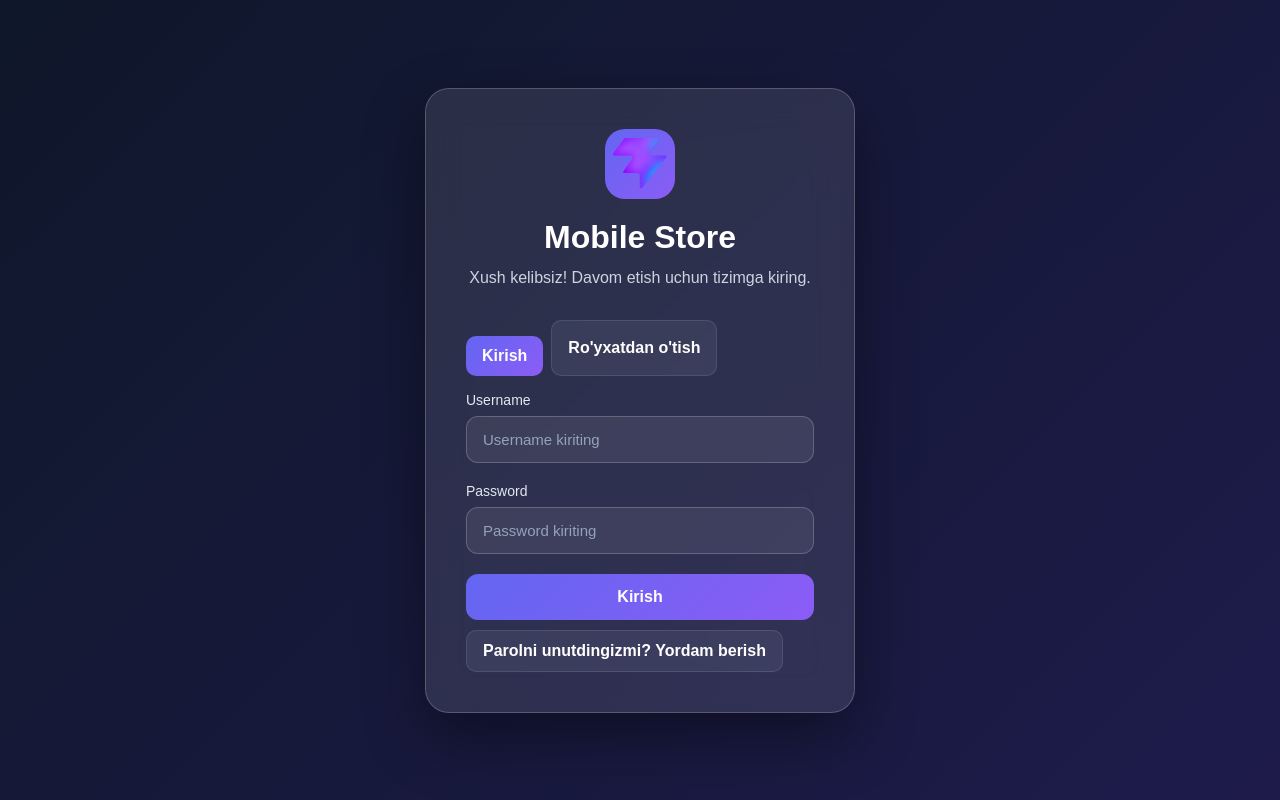
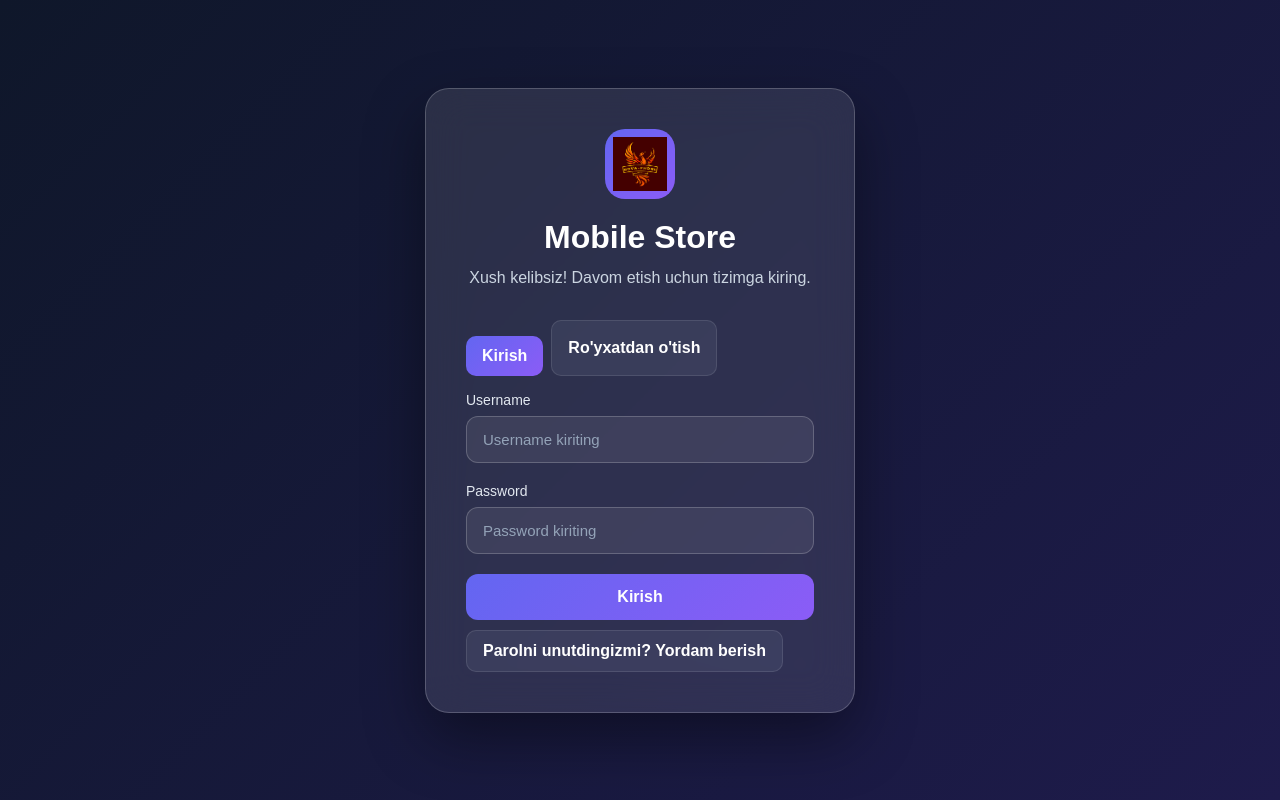
Before and after one commit to bekmurod2024gl-dev/NOVA-PHONE, a React (Vite) app: page / in a window 1280 px wide. Built offline with nearby package versions, Linux system fonts and the light colour scheme; no server answers.

Commit message:
Use discovered PNG logo asset

```diff
--- a/index.html
+++ b/index.html
@@ -2,7 +2,7 @@
 <html lang="en">
   <head>
     <meta charset="UTF-8" />
-    <link rel="icon" type="image/svg+xml" href="/favicon.svg" />
+    <link rel="icon" type="image/png" href="/images/logo.png" />
     <meta name="viewport" content="width=device-width, initial-scale=1.0" />
     <title>nova-phone</title>
   </head>
--- a/src/layouts/DashboardLayout.jsx
+++ b/src/layouts/DashboardLayout.jsx
@@ -142,7 +142,7 @@ function DashboardLayout() {
       <aside className="sidebar">
         <div className="sidebar-top">
           <div className="sidebar-logo">
-            <div className="logo-icon"><img src="/favicon.svg" alt="NOVA PHONE" /></div>
+            <div className="logo-icon"><img src="/images/logo.png" alt="NOVA PHONE" /></div>
             <div>
               <h2>{t("mobile_store")}</h2>
               <span>{t("management_system")}</span>
--- a/src/pages/Auth/Login.jsx
+++ b/src/pages/Auth/Login.jsx
@@ -83,7 +83,7 @@ function Login() {
   return (
     <div className="login-page">
       <div className="login-card">
-        <div className="brand"><img src="/favicon.svg" alt="NOVA PHONE" /></div>
+        <div className="brand"><img src="/images/logo.png" alt="NOVA PHONE" /></div>
 
         <h1>{forgotPassword ? "Parolni tiklash" : t("mobile_store")}</h1>
         <p className="login-subtitle">{forgotPassword ? "Akkauntingizni tasdiqlash uchun ma'lumotlarni kiriting" : t("login_welcome")}</p>
--- a/src/pages/User/UserLayout.jsx
+++ b/src/pages/User/UserLayout.jsx
@@ -18,7 +18,7 @@ function UserLayout() {
 
         {/* LOGO */}
         <div className="user-sidebar-logo">
-          <div className="logo-icon"><img src="/favicon.svg" alt="NOVA PHONE" /></div>
+          <div className="logo-icon"><img src="/images/logo.png" alt="NOVA PHONE" /></div>
           <div>
             <h2>NOVA PHONE</h2>
             <span>Online Do'kon</span>
```
Also changed, not shown: public/images/logo.png (added).
